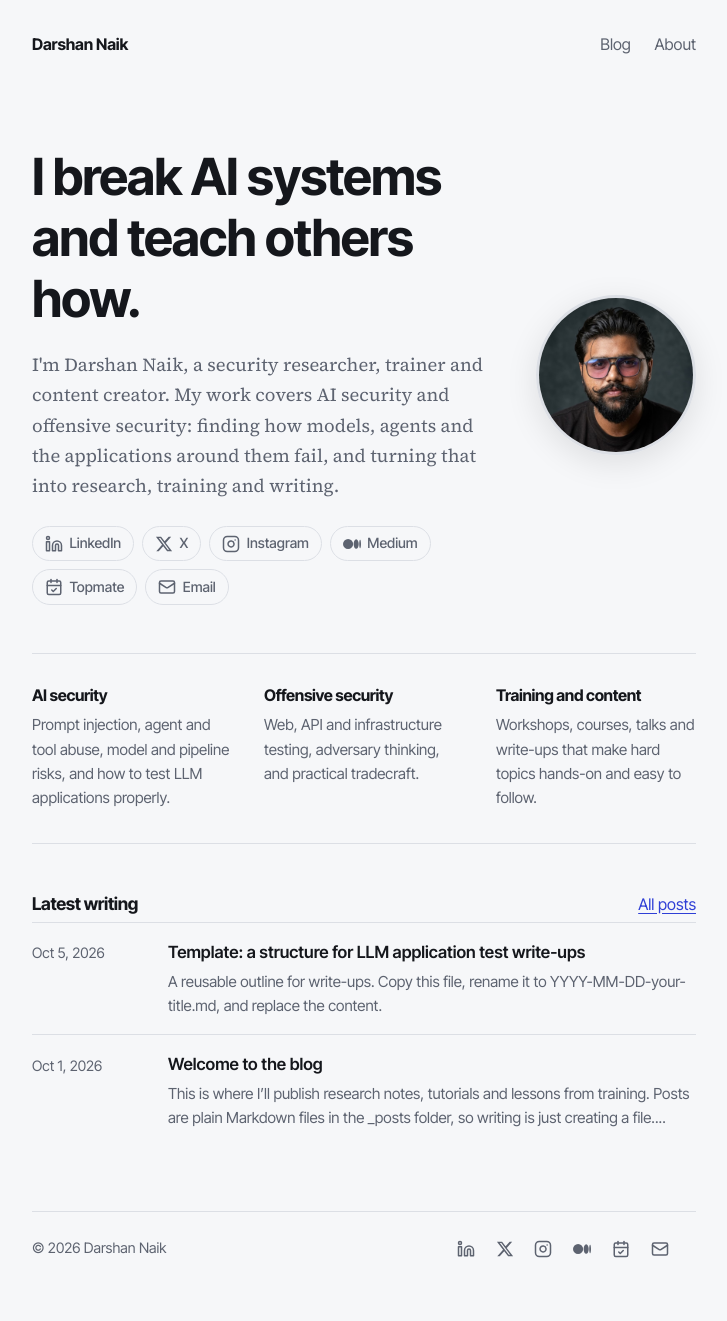
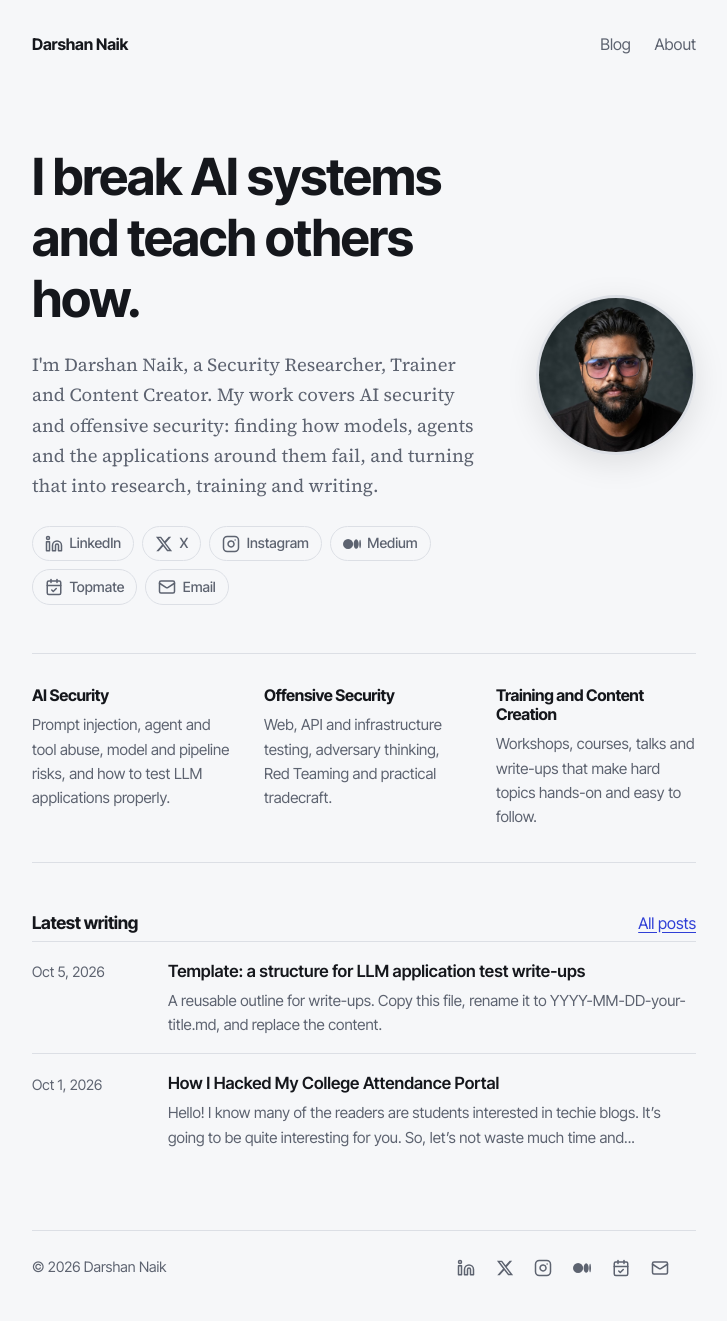
Before and after one commit to Darshan-naik-cyber/darshan-naik-cyber.github.io, a Jekyll site: the page built from index.html, in a window 1280 px wide. Shown: the whole page, without its empty margins (276-1003 px from the left). Built offline with Jekyll 4.4.1, drawn with Linux system fonts in a browser that asks for light colours.

Commit message:
Add new blog post / update info

```diff
--- a/_posts/2026-10-01-welcome.md
+++ b/_posts/2026-10-01-welcome.md
@@ -1,8 +1,17 @@
 ---
-title: Welcome to the blog
-tags: [meta]
+title: How I Hacked My College Attendance Portal
+tags: [Web Security | Vulnerabilities]
 ---
-This is where I'll publish research notes, tutorials and lessons from training. Posts are plain Markdown files in the `_posts` folder, so writing is just creating a file.
+Hello! I know many of the readers are students interested in techie blogs. It’s going to be quite interesting for you.
+So, let’s not waste much time and jump right into it!
+
+Hello, my name is Darshan, a.k.a. `darshanhackz`. Today, I’m going to share my experience of how I identified a vulnerability in my college attendance portal within the organization and reported it to the creator or developer responsible for the website designed to streamline attendance records for the college’s teachers.
+
+My college operates a centralized server that keeps all the data safe and secure. Plus, there's a firewall in place — but what if you wanted to get around it? No worries, let me walk you through how this firewall actually functions .
+
+My college's firewall manages who can access the internet. Students get login credentials to go online, and because the policy isn't very strict, pretty much anyone can browse freely. Staff members like professors and department heads have their own separate credentials for internet access. However, with one universal credential, anyone in the college can get online. The firewall at my college manages internet access for everyone. Students receive login details to connect to the internet, and thanks to a relaxed policy, access is pretty open for everyone. Professors and department heads use different login credentials for their internet access. That said, with one universal credential available, anyone can gain internet access.
+
+<p align="center"> <img src="https://media.giphy.com/media/l0HlBO7eyXzSZkJri/giphy.gif" alt="Animated GIF" width="400" /> </p>
 
 Code blocks are highlighted:
 
--- a/index.html
+++ b/index.html
@@ -5,32 +5,29 @@ layout: default
   <div class="hero-inner">
     <div class="hero-text">
       <h1>I break AI systems<br>and teach others how.</h1>
-      <p class="lead">I'm {{ site.author }}, a security researcher, trainer and content creator. My work covers AI security and offensive security: finding how models, agents and the applications around them fail, and turning that into research, training and writing.</p>
+      <p class="lead">I'm {{ site.author }}, a Security Researcher, Trainer and Content Creator. My work covers AI
+        security and offensive security: finding how models, agents and the applications around them fail, and turning
+        that into research, training and writing.</p>
       <div class="hero-socials">{% include social.html %}</div>
     </div>
     <div class="hero-avatar">
-      <img
-        src="{{ '/assets/profile.png' | relative_url }}"
-        alt="Portrait of {{ site.author }}"
-        width="220"
-        height="220"
-        loading="eager"
-      >
+      <img src="{{ '/assets/profile.png' | relative_url }}" alt="Portrait of {{ site.author }}" width="220" height="220"
+        loading="eager">
     </div>
   </div>
 </section>
 
 <section class="focus">
   <div>
-    <h2>AI security</h2>
+    <h2>AI Security</h2>
     <p>Prompt injection, agent and tool abuse, model and pipeline risks, and how to test LLM applications properly.</p>
   </div>
   <div>
-    <h2>Offensive security</h2>
-    <p>Web, API and infrastructure testing, adversary thinking, and practical tradecraft.</p>
+    <h2>Offensive Security</h2>
+    <p>Web, API and infrastructure testing, adversary thinking, Red Teaming and practical tradecraft.</p>
   </div>
   <div>
-    <h2>Training and content</h2>
+    <h2>Training and Content Creation</h2>
     <p>Workshops, courses, talks and write-ups that make hard topics hands-on and easy to follow.</p>
   </div>
 </section>
```
Also changed, not shown: _posts/image-1.png (added), _posts/image.png (added).
